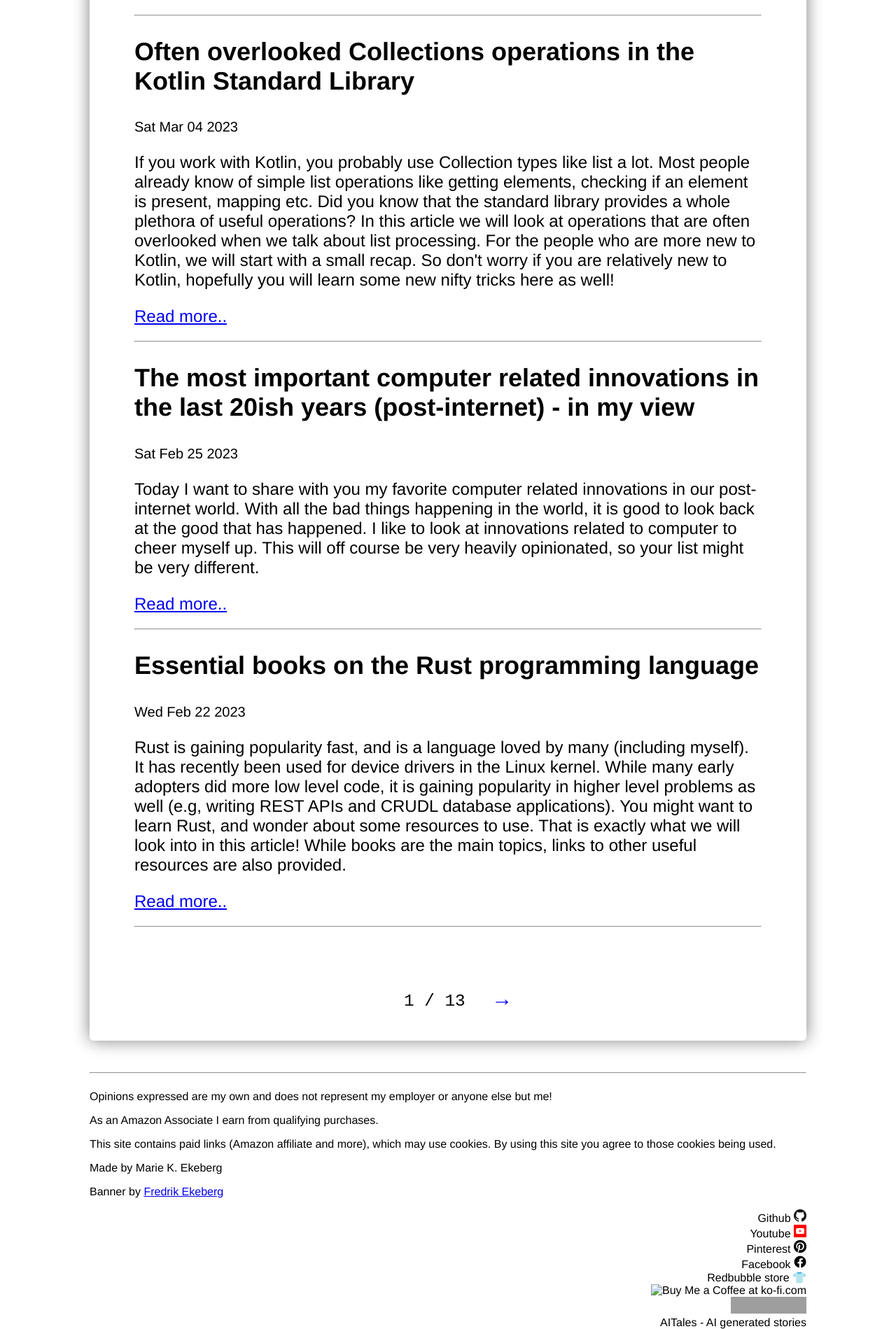
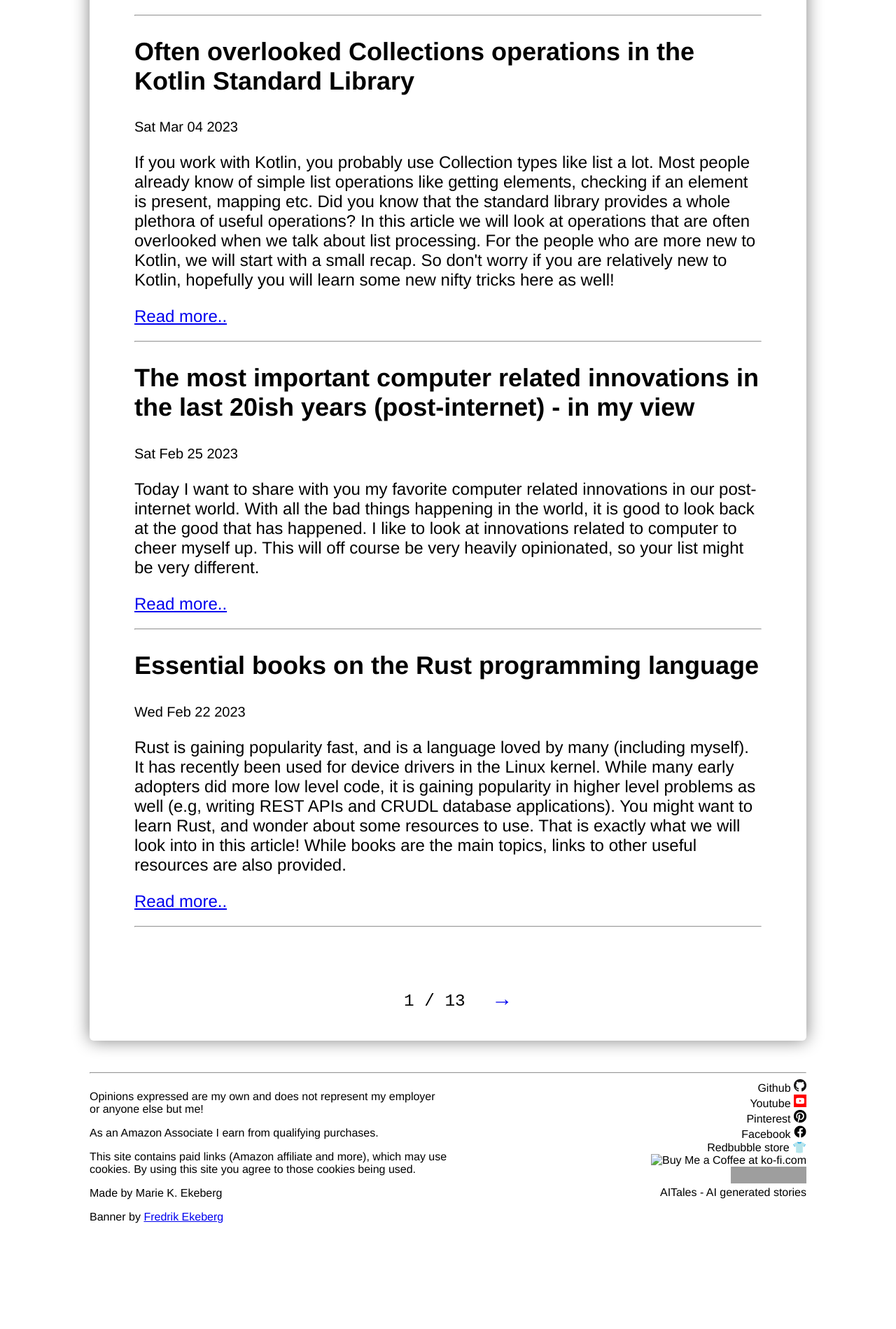
Before and after one commit to themkat/themkat.github.io, a Jekyll site: the page built from index.html, in a window 1280 px wide. Shown: the part 1769-3668 px from the top of the page at 70% size. Built offline with Jekyll 4.4.1, drawn with Linux system fonts in a browser that asks for light colours; nearby versions of some CDN libraries; a script that is not in the unit is left out; the list of posts is cut into pages by our own code; comment, search, counter and statistics services are not loaded; after the commit the page ends 3533 px from its top, so only the background shows below that; grey boxes are pictures that could not be loaded.

Commit message:
Fix formatting of footer objects. 50-50ish view

```diff
--- a/_sass/main.scss
+++ b/_sass/main.scss
@@ -187,11 +187,13 @@ body {
 
 .footer .info {
 	float: left;
+    max-width: 40vw;
 }
 
 .footer .external-links {
 	height: 5vh;
 	float: right;
+    max-width: 40vw;
 }
 
 .footer .external-links a {
```
